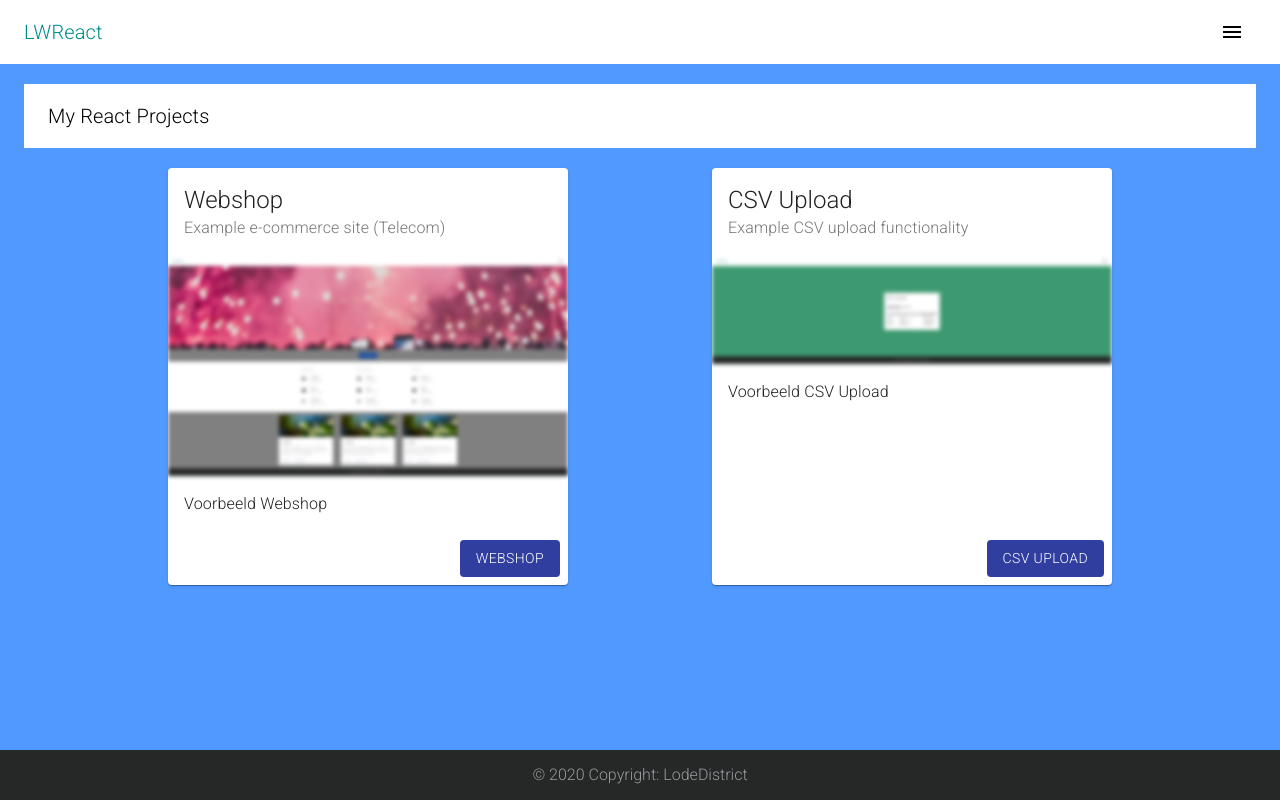
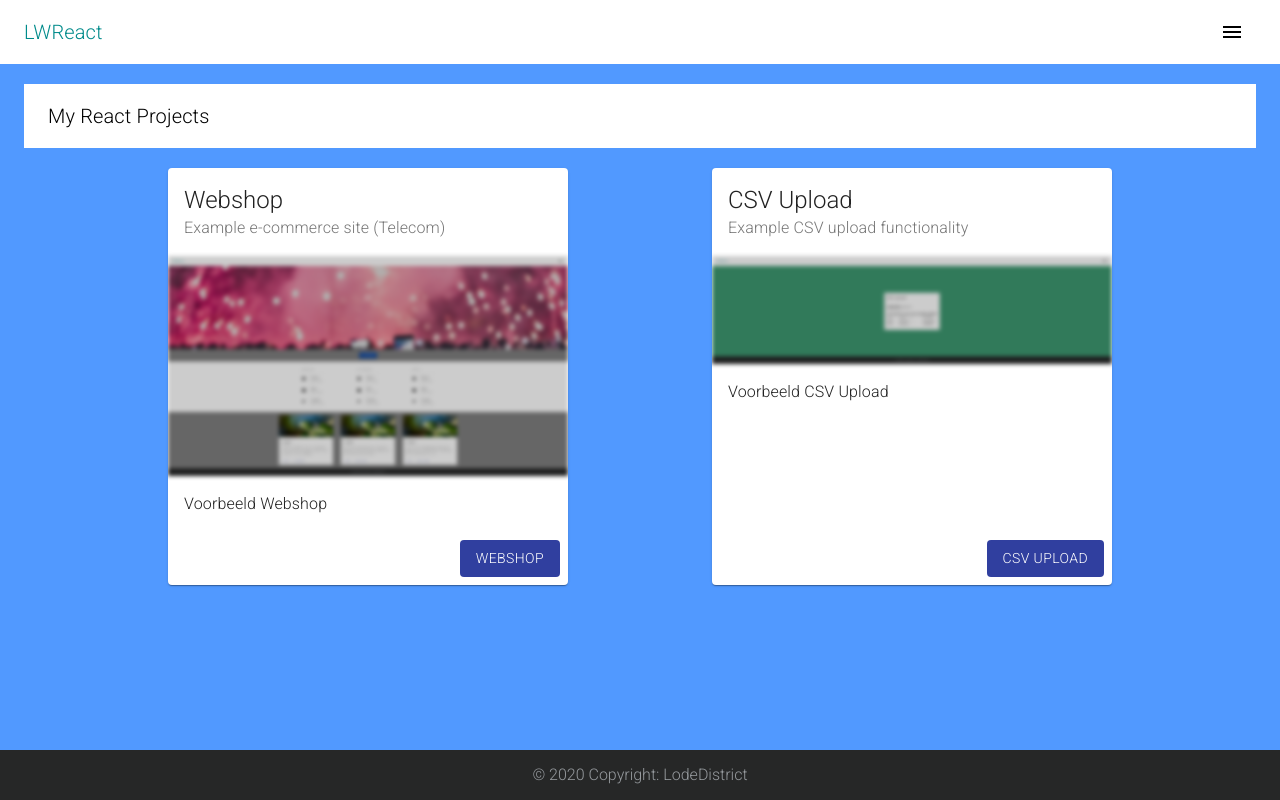
Before and after one commit to lwensveen/lwreact, a React (Create React App) app: page / in a window 1280 px wide. Built offline with nearby package versions, Linux system fonts and the light colour scheme.

Commit message:
Adjusted brightness

```diff
--- a/src/components/webshop/ProjectCard.tsx
+++ b/src/components/webshop/ProjectCard.tsx
@@ -35,7 +35,7 @@ const styles = createStyles({
     },
     media: {
         transition: 'all 1s ease',
-        filter: 'brightness(100%) blur(2px)'
+        filter: 'brightness(80%) blur(2px)'
     },
 });
 
```
